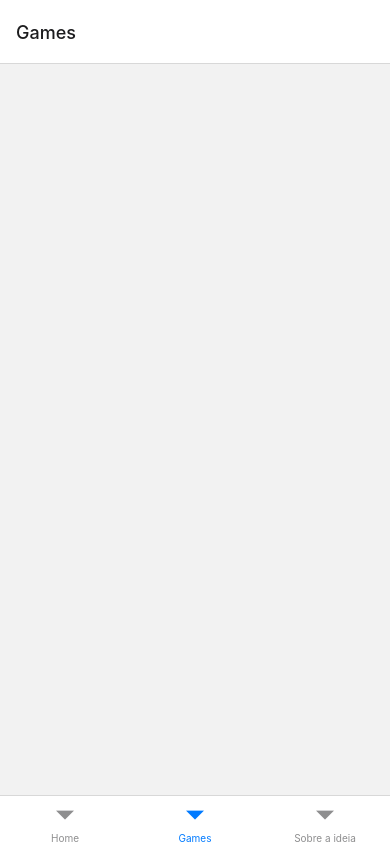
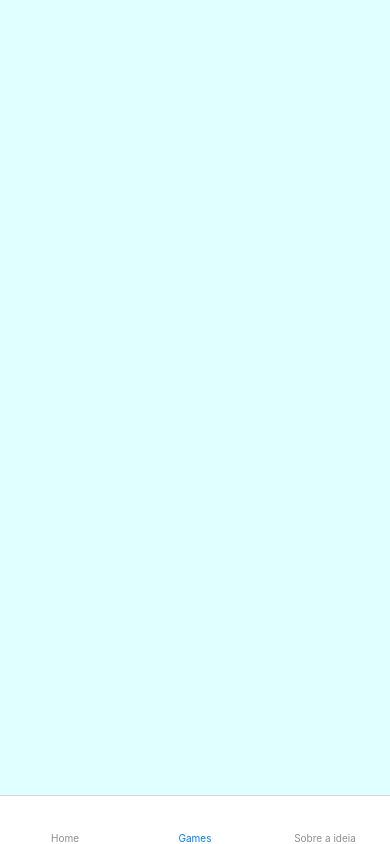
Before and after one commit to AraujoCod/AppChamp, a React Native app: screen /Games in a window 390 px wide. Built offline with nearby package versions, Linux system fonts and the light colour scheme.

Commit message:
Alteração

```diff
--- a/src/pages/Games.tsx
+++ b/src/pages/Games.tsx
@@ -4,9 +4,8 @@ import { View } from 'react-native'
 
 export function Games() {
     return(
-        <View style={{ flex: 1, backgroundColor:'E0FFFF'}}>
+        <View style={{ flex: 1, backgroundColor:'#E0FFFF'}}>
 
         </View>
     )
-
 }
--- a/src/pages/Home.tsx
+++ b/src/pages/Home.tsx
@@ -4,7 +4,7 @@ import { View } from 'react-native'
 
 export function Home() {
     return(
-        <View style={{ flex: 1, backgroundColor:'E0FFFF'}}>
+        <View style={{ flex: 1, backgroundColor:'#E0FFFF'}}>
 
         </View>
     )
--- a/src/pages/Sobre.tsx
+++ b/src/pages/Sobre.tsx
@@ -145,7 +145,7 @@ const styles = StyleSheet.create({
         resizeMode : 'contain',
         width: 100,
         height: 100,
-        marginTop: 23,
+        marginTop: 30,
 
     },
 
--- a/src/routes/app.routes.tsx
+++ b/src/routes/app.routes.tsx
@@ -1,23 +1,40 @@
 import React from 'react'
 import { NavigationContainer } from '@react-navigation/native'
 import { createBottomTabNavigator } from '@react-navigation/bottom-tabs';
+
+import { Feather } from '@expo/vector-icons'
 
 const {Navigator, Screen} = createBottomTabNavigator();
 
 import { Home } from '../pages/Home'
 import { Games } from '../pages/Games'
 import { Sobre } from '../pages/Sobre'
+import { AntDesign } from '@expo/vector-icons';
 
 export function AppRoutes(){
    return(
 
     <NavigationContainer>
 
-      <Navigator>
 
-         <Screen name="Home" component={Home} />
-         <Screen name="Games" component={Games} />
-         <Screen name="Sobre a ideia" component={Sobre} />
+      <Navigator screenOptions={{ headerShown: false}}>
+
+         <Screen name="Home" component={Home} options={{
+            tabBarIcon: () => {
+               return < Feather nome="home" size={25} color='black' />
+            }
+         }} />
+         <Screen name="Games" component={Games} options={{
+            tabBarIcon: () => {
+               return < Feather nome="airplay" size={9} color='black' />
+            }
+         }} />
+         <Screen name="Sobre a ideia" component={Sobre}
+         options={{
+            tabBarIcon: () => {
+               return < Feather nome="search" size={25} color='black' />
+            }
+         }} />
 
       </Navigator>
 
```
